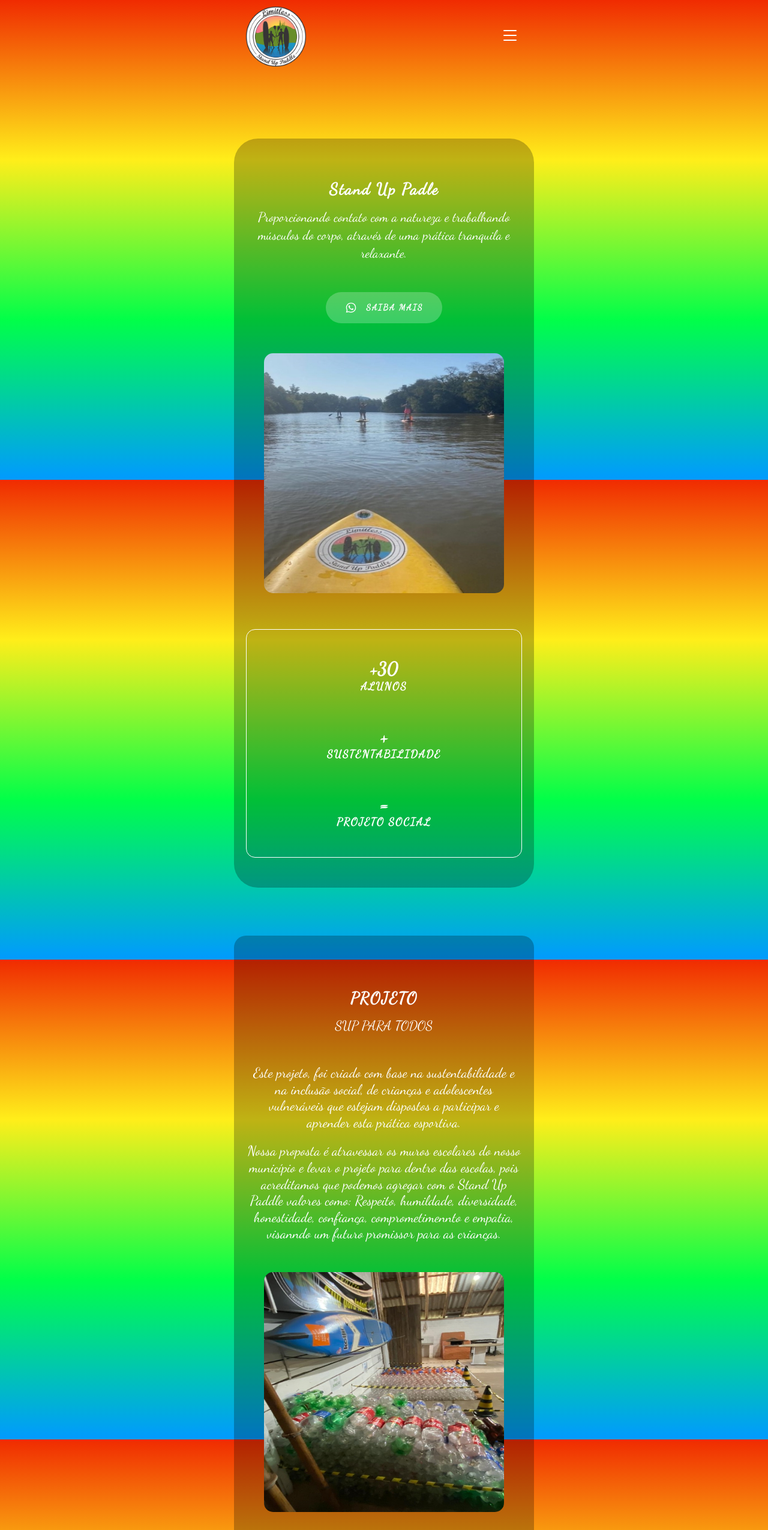
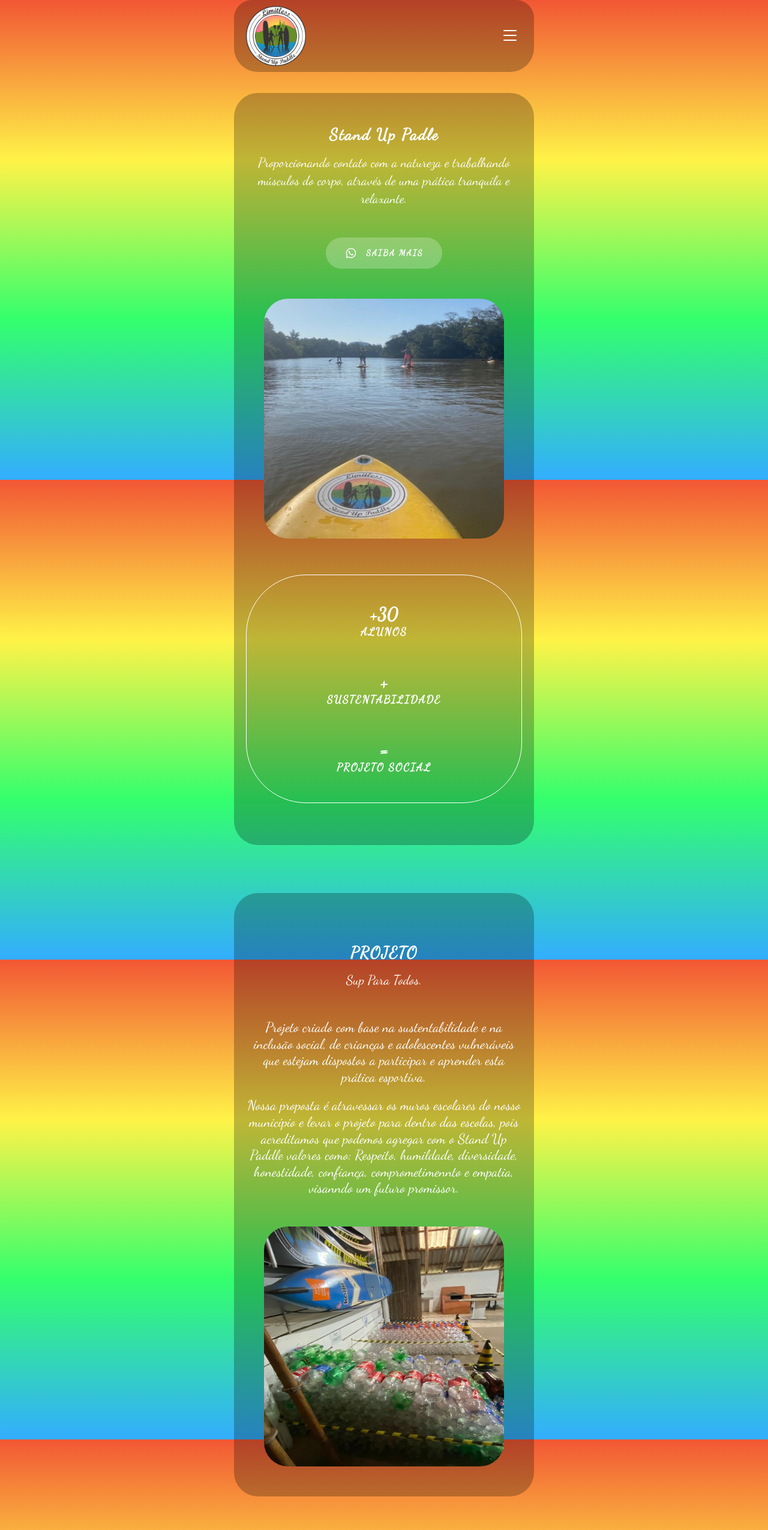
Before and after one commit to BorbaBruno/Limitless, a plain HTML site: page index.html in a window 1280 px wide. Shown: the top 2551 px of the page at 60% size. Drawn offline with nearby package versions, Linux system fonts and the light colour scheme.

Commit message:
adjust style

```diff
--- a/index.html
+++ b/index.html
@@ -223,9 +223,9 @@
       <div class="col-a">
         <header>
           <h4>PROJETO</h4>
-          <h2>SUP PARA TODOS</h2>
-          <p>Este projeto, foi criado com base na sustentabilidade e na inclusão social, de crianças e adolescentes vulneráveis que estejam dispostos a participar e aprender esta prática esportiva.</p>
-          <p>Nossa proposta é atravessar os muros escolares do nosso município e levar o projeto para dentro das escolas, pois acreditamos que podemos agregar com o Stand Up Paddle valores como: Respeito, humildade, diversidade, honestidade, confiança, comprometimennto e empatia, visanndo um futuro promissor para as crianças.</p>
+          <h2>Sup Para Todos.</h2>
+          <p>Projeto criado com base na sustentabilidade e na inclusão social, de crianças e adolescentes vulneráveis que estejam dispostos a participar e aprender esta prática esportiva.</p>
+          <p>Nossa proposta é atravessar os muros escolares do nosso município e levar o projeto para dentro das escolas, pois acreditamos que podemos agregar com o Stand Up Paddle valores como: Respeito, humildade, diversidade, honestidade, confiança, comprometimennto e empatia, visanndo um futuro promissor.</p>
         </header>
       </div>
 
@@ -258,6 +258,17 @@
     </div>
   </section>
 
+  <section id="about">
+    <div class="wrapper">
+      <div class="col-a">
+        <header>
+          <h4>SOBRE NÓS</h4>
+          <h2>Entenda quem somos.</h2>
+        </header>
+      </div>
+    </div>
+  </section>
+
 <script src="https://unpkg.com/scrollreveal"></script>
 <script src="main.js"></script>
 
--- a/styles.css
+++ b/styles.css
@@ -25,12 +25,13 @@
 
   body {
     font-family: 'Dancing Script', sans-serif;
-    font-size: 1.6rem;
+    font-size: 1.8rem;
     text-align: center;
     overflow: overlay;
 
-    background: linear-gradient(to bottom, #F02B01, #FFEE1A, #01FF49, #019AFF);
+    background: linear-gradient(to bottom, hsla(11, 99%, 47%, 0.80), hsla(56, 100%, 55%, 0.80), hsla(137, 100%, 50%, 0.80), hsla(204, 100%, 50%, 0.80));
     background-attachment: fixed;
+
   }
 
   .wrapper {
@@ -55,7 +56,7 @@
 
     color: #fff;
     margin-bottom: 1rem;
-    margin-top: 3.5rem;
+    margin-top: 3.0rem;
   }
 
   section header h2 {
@@ -118,6 +119,17 @@
 
 /* ========= Nav ========== */
 
+  #navegacao .menu ul {
+    background: rgba(0, 0, 0, 0.250);
+    padding: 4rem;
+
+    width: min(50rem, 100%);
+    margin-inline: auto;
+
+    border-radius: 4rem;
+
+  }
+
   nav {
     display: flex;
 
@@ -144,6 +156,16 @@
     display: flex;
     align-items: center;
     justify-content: space-between;
+
+    background-color: rgba(0, 0, 0, 0.250);
+    border-bottom-left-radius: 4rem;
+    border-bottom-right-radius: 4rem;
+    border-top-left-radius: 3rem;
+    border-top-right-radius: 3rem;
+
+    padding-bottom: 1rem;
+    padding-top: 1rem;
+
   }
 
   nav.scroll {
@@ -195,23 +217,27 @@
 
     padding-top: var(--nav-heigth);
 
-    background-image: linear-gradient(to bottom, #F02B01, #FFEE1A, #01FF49, #019AFF);
+    background-color: linear-gradient(to bottom, hsla(11, 99%, 47%, 0.80), hsla(56, 100%, 55%, 0.80), hsla(137, 100%, 50%, 0.80), hsla(204, 100%, 50%, 0.80));
+
 
 
     transition: opacity 500ms;
   }
+
 
   .menu ul:nth-child(1) {
     display: flex;
     flex-direction: column;
     gap: 3.5rem;
 
-    margin-top: 8rem;
+    margin-top: 5rem;
+    margin-bottom: 5rem;
 
     font-weight: 600;
     font-size: 1.6rem;
     line-height: 3rem;
-    margin-bottom: 7rem;
+
+
   }
 
   .menu ul li a {
@@ -276,14 +302,14 @@
   /* ========== HOME ========== */
   #home {
     padding-block: 0;
-    padding-top: calc(4.1rem + var(--nav-heigth));
+    padding-top: calc(3rem + var(--nav-heigth));
   }
 
   #home .wrapper {
     background-color: rgba(0, 0, 0, 0.250);
-    padding-top: 3rem;
-    padding-bottom: 5rem;
-    margin-top: 7rem;
+    padding-top: 2rem;
+    padding-bottom: 7rem;
+    margin-top: 0.5rem;
 
 
     border-radius: 4rem;
@@ -306,7 +332,7 @@
 
     background-color: none;
     border: 1px solid #fff;
-    border-radius: 1.5rem;
+    border-radius: 10rem;
 
     display: flex;
     flex-direction: column;
@@ -352,7 +378,7 @@
     opacity: 0;
     position: absolute;
 
-    border-radius: 1.5rem;
+    border-radius: 4rem;
 
     width: 100%;
     height: 100%;
@@ -377,7 +403,7 @@
     background-color: rgba(0, 0, 0, 0.250);
     padding-top: 5rem;
     padding-bottom: 5rem;
-    border-radius: 2rem;
+    border-radius: 4rem;
   }
 
   #project p {
@@ -413,11 +439,11 @@
     opacity: 0;
     position: absolute;
 
-    border-radius: 1.5rem;
+    border-radius: 4rem;
 
     width: 100%;
     height: 100%;
-    object-fit: fill;
+
 
     margin-inline: auto;
 
```
